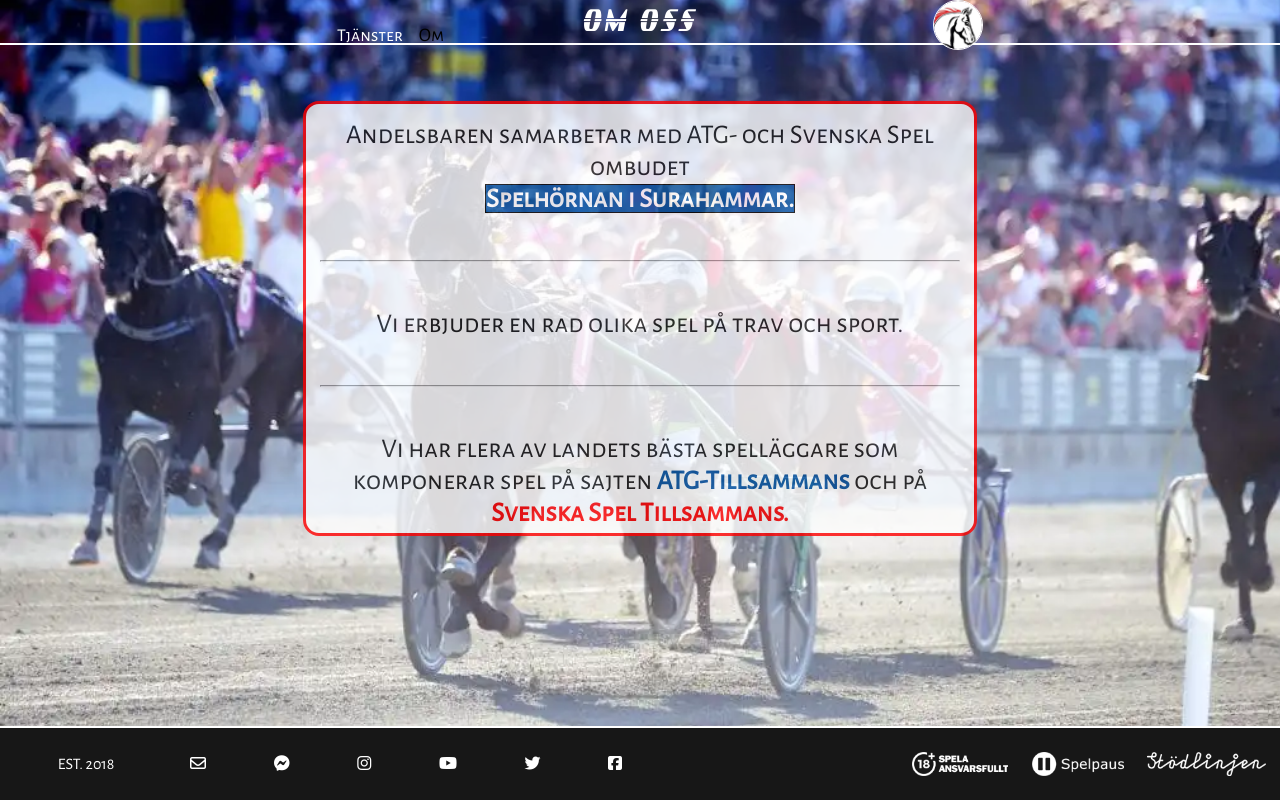
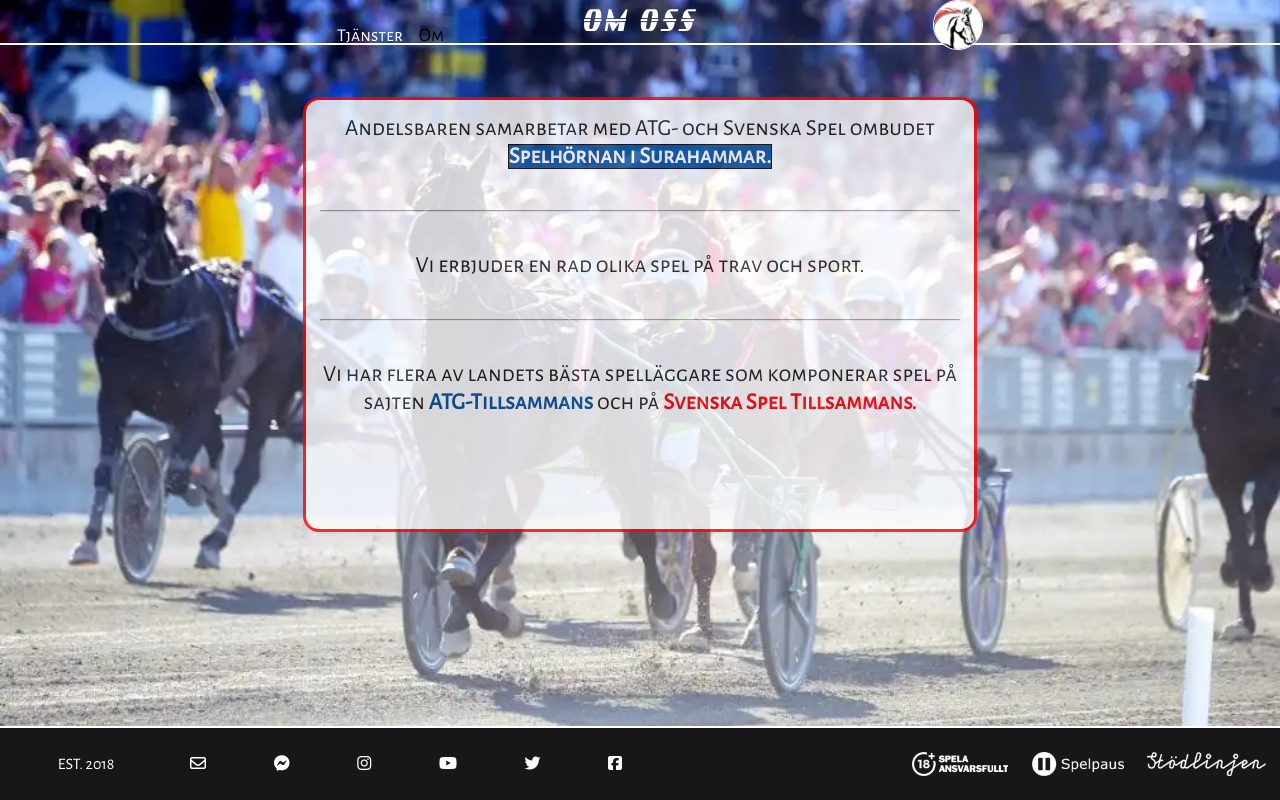
Before and after one commit to Andelsbaren/andelsbaren, a React (Create React App) app: page /aboutus in a window 1280 px wide. Built offline with nearby package versions, Linux system fonts and the light colour scheme; a web font is replaced by a local one.

Commit message:
switched homepage to services

```diff
--- a/src/App.css
+++ b/src/App.css
@@ -139,7 +139,7 @@
     color: black(255,255,255);
     height: 50%;
     font-weight: 200;
-    font-size: 27px;
+    font-size: 23px;
     width:50%;
     opacity: 80%;
     padding: .9rem;
@@ -299,7 +299,7 @@
     width: 50%;
     padding: 1rem;
     opacity: 80%;
-    font-size: 28px;
+    font-size: 23px;
     display: inline-block;
     background-color: #fff;
     border: 3px solid red;
```
